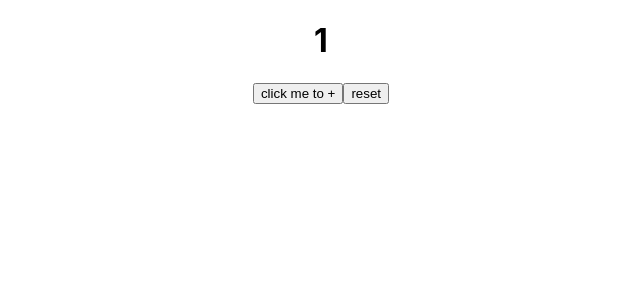
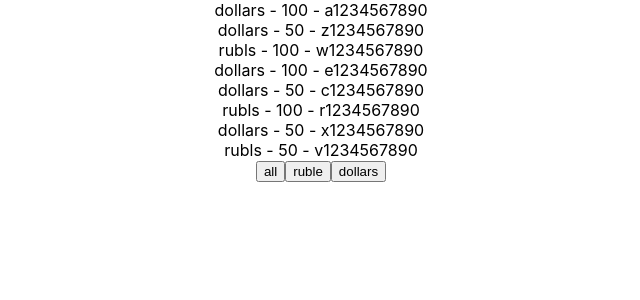
Before and after one commit to AndriiPrysiazhniuk/RepoForTestingHooks, a React (Create React App) app: page / in a window 1280 px wide. Shown: the top 300 px of the page, without its empty margins (319-959 px from the left). Built offline with nearby package versions, Linux system fonts and the light colour scheme.

Commit message:
ended filter of banknots

```diff
--- a/src/App.tsx
+++ b/src/App.tsx
@@ -2,26 +2,85 @@ import React, {useState} from 'react';
 import './App.css'
 import {Button} from "./Button";
 
+
+
+type FitlerType = 'all' | 'dollars' | 'rubles'
 export const App = () => {
-// let num =1
-    const [num, setNum] = useState(1)
-    const increaseNum = () => {
-        if (num >= 0 && num<10) {
-            // num <= 10
-            setNum(num + 1)
+
+        const [money, setMoney] = useState([
+            {banknots: 'dollars', value: 100, number: ' a1234567890'},
+            {banknots: 'dollars', value: 50, number: ' z1234567890'},
+            {banknots: 'rubls', value: 100, number: ' w1234567890'},
+            {banknots: 'dollars', value: 100, number: ' e1234567890'},
+            {banknots: 'dollars', value: 50, number: ' c1234567890'},
+            {banknots: 'rubls', value: 100, number: ' r1234567890'},
+            {banknots: 'dollars', value: 50, number: ' x1234567890'},
+            {banknots: 'rubls', value: 50, number: ' v1234567890'},
+        ])
+        const [filter, setFilter] = useState<FitlerType>('all')
+
+    let currentMoney = money
+        if (filter === 'dollars') {
+            currentMoney = money.filter(el => el.banknots === 'dollars')
         }
-        if(num ===10 ){
-            setNum(0)
+        if (filter === 'rubles') {
+             currentMoney = money.filter(el => el.banknots === 'rubls')
         }
+        const onClickFilterHandler = (NameButton:FitlerType) => {
+            // setMoney(title)
+            setFilter(NameButton)
+        }
+
+
+        return (
+            <div className={'App'}>
+                {currentMoney.map(el => {
+                    return (
+                        <div key={el.number}>
+                            <span>{el.banknots} - </span>
+                            <span>{el.value} - </span>
+                            <span>{el.number}</span>
+                        </div>
+                    )
+                })}
+                <Button title={'all'} callback={() => onClickFilterHandler('all')}/>
+                <Button title={'ruble'} callback={() => onClickFilterHandler('rubles')}/>
+                <Button title={'dollars'} callback={() => onClickFilterHandler('dollars')}/>
+
+                {/*<h1>{num}</h1>*/}
+                {/*<Button title={'reset'} callback={resetNum}/>*/}
+            </div>
+        );
     }
-    const resetNum=()=>{
-        setNum(0)
-    }
-    return (
-        <div className={'App'}>
-            <h1>{num}</h1>
-            <Button title={'click me to +'} callback={increaseNum}/>
-            <Button title={'reset'} callback={resetNum}/>
-        </div>
-    );
-};
+
+
+
+
+
+
+
+
+
+
+
+
+
+
+
+
+
+
+//  let num =1
+//     const [num, setNum] = useState(1)
+//     const increaseNum = () => {
+//         if (num >= 0 && num<10) {
+//             // num <= 10
+//             setNum(num + 1)
+//         }
+//         if(num ===10 ){
+//             setNum(0)
+//         }
+//     }
+//     const resetNum=()=>{
+//         setNum(0)
+//     }
```
